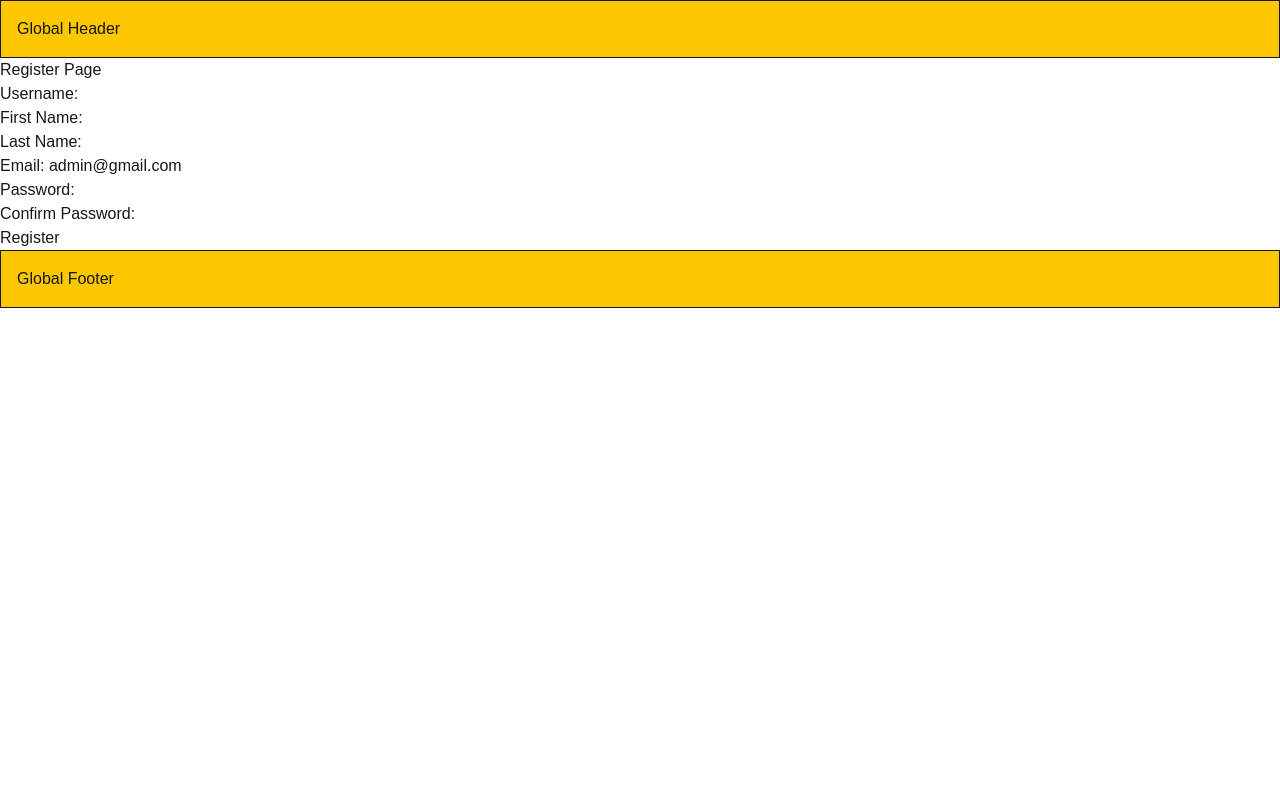
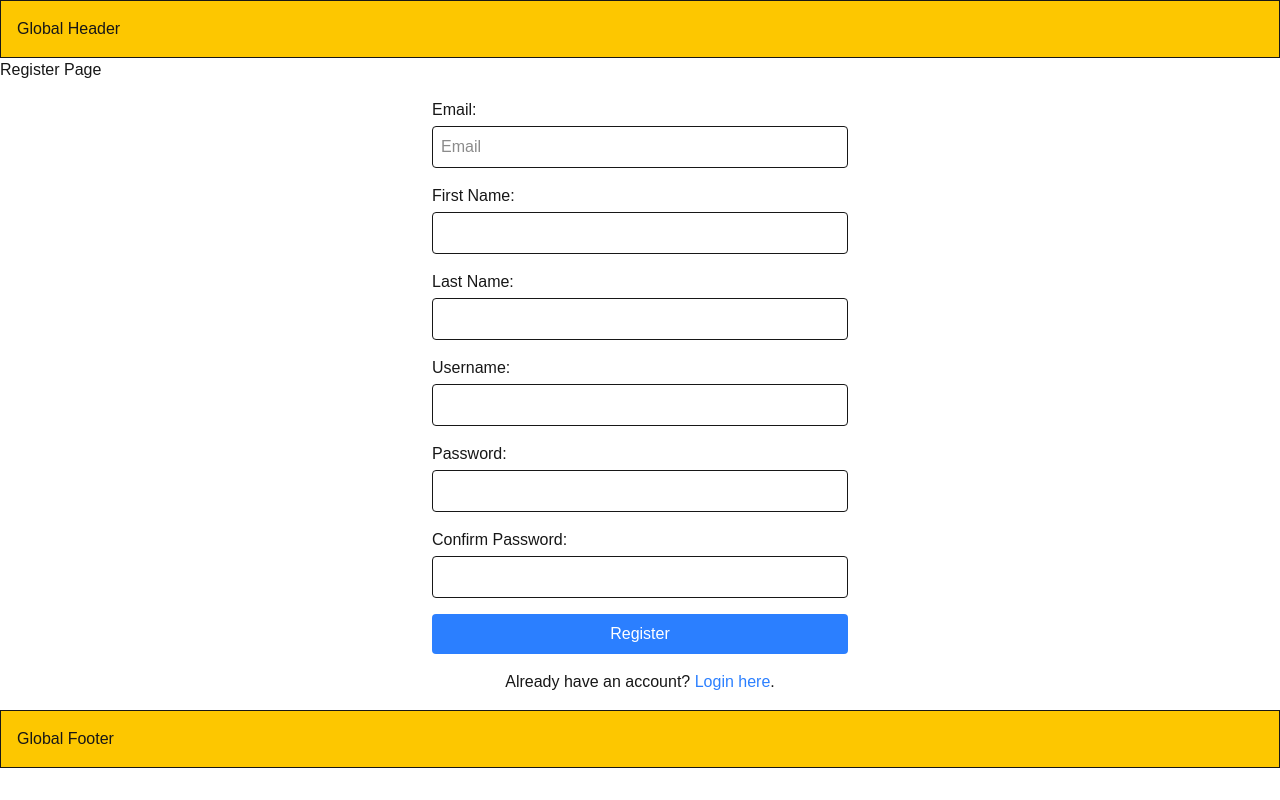
Before and after one commit to Visnusah/frontend_nextjs, a Next.js app: page /example/react-hookform/register-with-zod in a window 1280 px wide. Built offline with nearby package versions, Linux system fonts and the light colour scheme.

Commit message:
feat: enhance RegisterForm with improved error handling and UI updates

```diff
--- a/src/app/example/react-hookform/_components/RegisterForm.tsx
+++ b/src/app/example/react-hookform/_components/RegisterForm.tsx
@@ -1,85 +1,110 @@
 "use client";
 import { useForm } from "react-hook-form";
-import { registerSchema, RegisterFormData } from "./schema";
+import { registerSchema, RegisterFormData } from "@/app/example/react-hookform/_components/schema";
 import { zodResolver } from "@hookform/resolvers/zod";
+import { useState, useTransition } from "react";
 import { useRouter } from "next/navigation";
 
 export default function RegisterForm() {
+    const [isPending, startTransition] = useTransition();
+    const [error, setError] = useState('');
     const router = useRouter();
+
     const {
         register,
         handleSubmit,
         formState: { errors, isSubmitting }
     } = useForm<RegisterFormData>({
         resolver: zodResolver(registerSchema),
-        defaultValues: {
-            username: "",
-            firstName: "",
-            lastName: "",
-            email: "admin@gmail.com",
-            password: "",
-            confirmPassword: ""
-        }
     });
+
     const onSubmit = (data: RegisterFormData) => {
-        if (data.email === "admin@gmail.com" && data.password === "admin123") {
-            router.push("/example/react-hookform/login-with-zod");
-        } else {
-            alert("invalid credentials");
-        }
+        // isPending is true during the transition,
+        // and false after it finishes
+        setError('');
+        startTransition(
+            async () => {
+                try {
+                    await new Promise(resolve => setTimeout(resolve, 2000));
+                    // Simulate successful registration
+                    router.push("/login");
+                } catch (error: any) {
+                    setError(error?.message || 'Registration failed');
+                }
+            }
+        );
     }
     return (
-        <div>
+        <div className="max-w-md mx-auto p-4">
             <form onSubmit={handleSubmit(onSubmit)}>
-                <div>
-                    <label>Username: </label>
+                {error && <div className="mb-4 text-red-500 border border-red-500 p-2 rounded">{error}</div>}
+                <div className="mb-4">
+                    <label className="block mb-1">Email:</label>
+                    <input
+                        type="email"
+                        {...register("email")}
+                        placeholder="Email"
+                        className="w-full border p-2 rounded"
+                    />
+                    {errors.email && <span className="text-red-500">{errors.email.message}</span>}
+                </div>
+                <div className="mb-4">
+                    <label className="block mb-1">First Name:</label>
+                    <input
+                        type="text"
+                        {...register("firstName")}
+                        className="w-full border p-2 rounded"
+                    />
+                    {errors.firstName && <span className="text-red-500">{errors.firstName.message}</span>}
+                </div>
+                <div className="mb-4">
+                    <label className="block mb-1">Last Name:</label>
+                    <input
+                        type="text"
+                        {...register("lastName")}
+                        className="w-full border p-2 rounded"
+                    />
+                    {errors.lastName && <span className="text-red-500">{errors.lastName.message}</span>}
+                </div>
+                <div className="mb-4">
+                    <label className="block mb-1">Username:</label>
                     <input
                         type="text"
                         {...register("username")}
+                        className="w-full border p-2 rounded"
                     />
-                    { errors.username && <span>{errors.username.message}</span> }
+                    {errors.username && <span className="text-red-500">{errors.username.message}</span>}
                 </div>
-                <div>
-                    <label>First Name: </label>
-                    <input
-                        type="text"
-                        {...register("firstName")}
-                    />
-                    { errors.firstName && <span>{errors.firstName.message}</span> }
-                </div>
-                <div>
-                    <label>Last Name: </label>
-                    <input
-                        type="text"
-                        {...register("lastName")}
-                    />
-                    { errors.lastName && <span>{errors.lastName.message}</span> }
-                </div>
-                <div>
-                    <label>Email: </label>
-                    <input
-                        type="email"
-                        {...register("email")}
-                    />
-                    { errors.email && <span>{errors.email.message}</span> }
-                </div>
-                <div>
-                    <label>Password: </label>
+                <div className="mb-4">
+                    <label className="block mb-1">Password:</label>
                     <input
                         type="password"
                         {...register("password")}
+                        className="w-full border p-2 rounded"
                     />
-                    { errors.password && <span>{errors.password.message}</span> }
+                    {errors.password && <span className="text-red-500">{errors.password.message}</span>}
                 </div>
-                <div>
-                    <label>Confirm Password: </label>
+                <div className="mb-4">
+                    <label className="block mb-1">Confirm Password:</label>
                     <input
                         type="password"
                         {...register("confirmPassword")}
+                        className="w-full border p-2 rounded"
                     />
-                    { errors.confirmPassword && <span>{errors.confirmPassword.message}</span> }
+                    {errors.confirmPassword && <span className="text-red-500">{errors.confirmPassword.message}</span>}
                 </div>
-                <button type="submit" disabled={isSubmitting}>Register</button>
+                <button
+                    type="submit"
+                    disabled={isSubmitting || isPending}
+                    className="w-full bg-blue-500 text-white p-2 rounded"
+                >
+                    {isPending ? "Registering..." : "Register"}
+                </button>
+                <div className="mt-4">
+                    <p className="mt-4 text-center">
+                        Already have an account? <a href="/login" className="text-blue-500">Login here</a>.
+                    </p>
+                </div>
             </form>
         </div>
     );
--- a/src/app/example/react-hookform/_components/schema.ts
+++ b/src/app/example/react-hookform/_components/schema.ts
@@ -17,6 +17,7 @@ export const registerSchema = z.object({
     (data) => data.password === data.confirmPassword,
     {
         message: "Passwords do not match",
+        path: ["confirmPassword"]
     }
 );
 export type RegisterFormData = z.infer<typeof registerSchema>;
```
